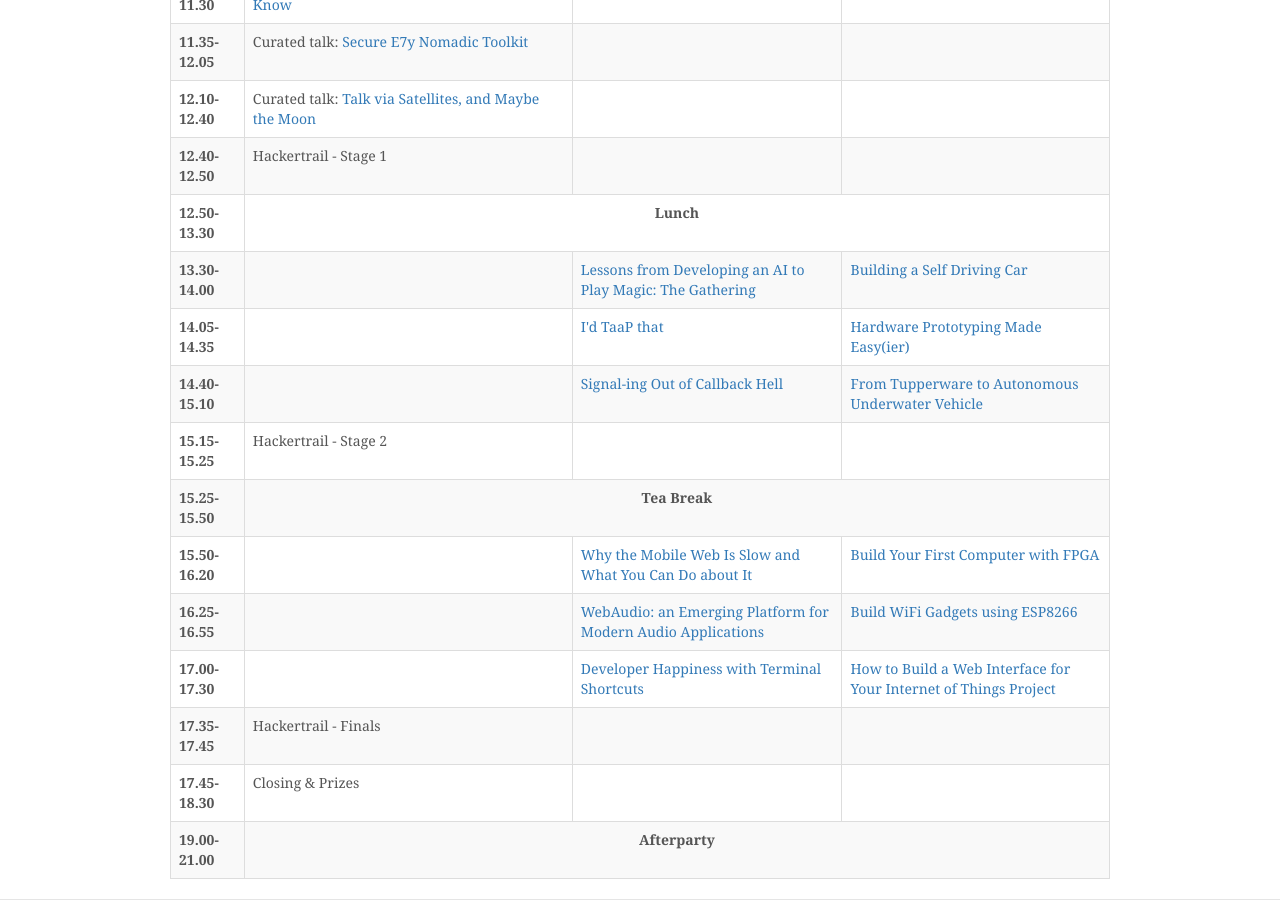
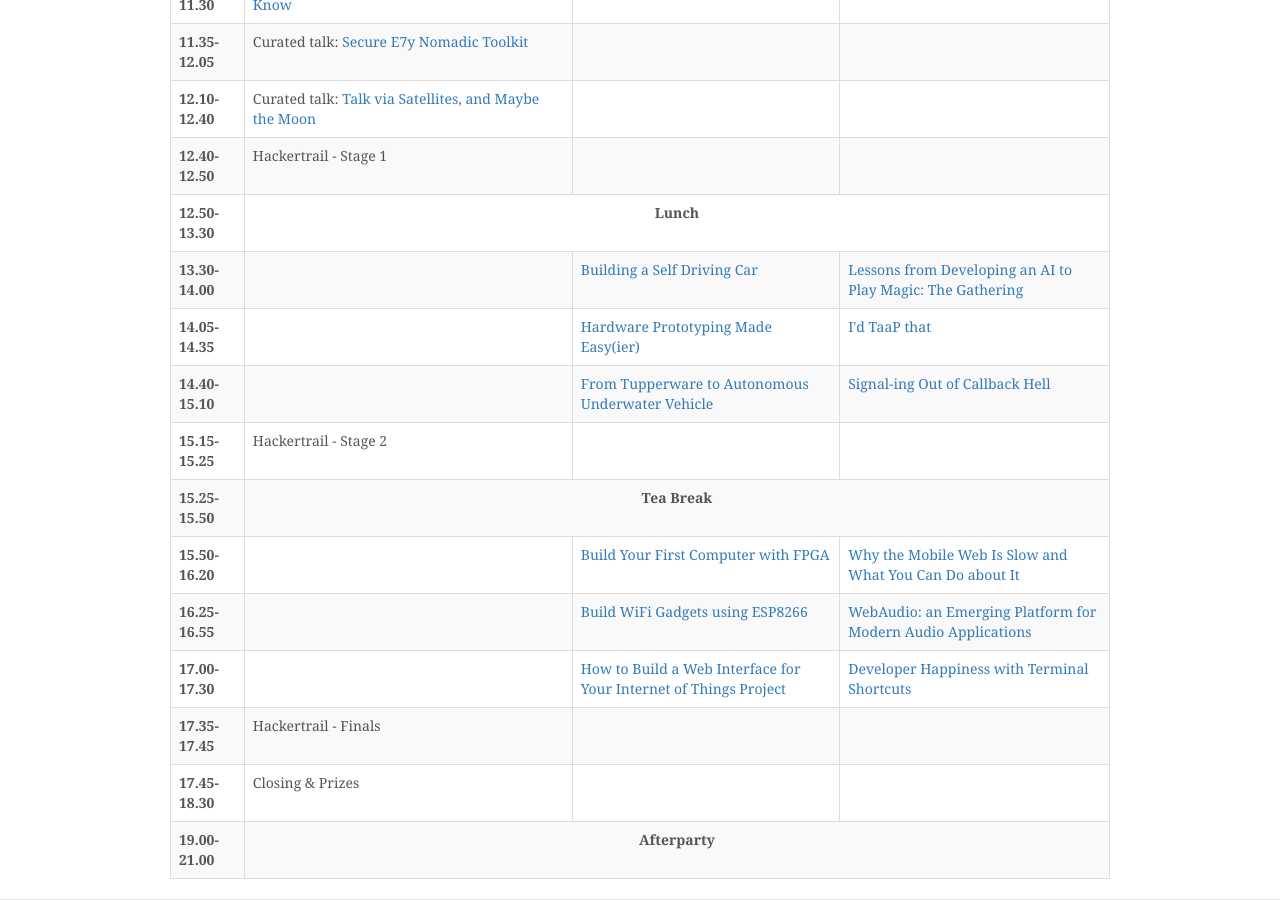
Before and after one commit to geekcampsg/website-2016, a Jekyll site: the page built from schedule.html, in a window 1280 px wide and 900 px high, scrolled down 568 px. Built offline with Jekyll 4.4.1, drawn with Linux system fonts in a browser that asks for light colours; comment, search, counter and statistics services are not loaded.

Commit message:
Move software track to SR3.

```diff
--- a/schedule.html
+++ b/schedule.html
@@ -86,20 +86,20 @@
       <tr>
         <th>13.30-14.00</th>
         <td></td>
+        <td>{% talk_link building-self-driving-car %}</td>
         <td>{% talk_link magarena-game-ai %}</td>
-        <td>{% talk_link building-self-driving-car %}</td>
       </tr>
       <tr>
         <th>14.05-14.35</th>
         <td></td>
+        <td>{% talk_link hardware-prototyping-made-easy %}</td>
         <td>{% talk_link id-taap-that %}</td>
-        <td>{% talk_link hardware-prototyping-made-easy %}</td>
       </tr>
       <tr>
         <th>14.40-15.10</th>
         <td></td>
+        <td>{% talk_link from-tupperware-to-auv %}</td>
         <td>{% talk_link signaling-out-of-callback-hell %}</td>
-        <td>{% talk_link from-tupperware-to-auv %}</td>
       </tr>
       <tr>
         <th>15.15-15.25</th>
@@ -114,20 +114,20 @@
       <tr>
         <th>15.50-16.20</th>
         <td></td>
+        <td>{% talk_link build-your-first-computer-with-fpga %}</td>
         <td>{% talk_link why-mobile-web-slow %}</td>
-        <td>{% talk_link build-your-first-computer-with-fpga %}</td>
       </tr>
       <tr>
         <th>16.25-16.55</th>
         <td></td>
+        <td>{% talk_link build-wifi-gadgets-using-esp8266 %}</td>
         <td>{% talk_link webaudio-an-emerging-platform %}</td>
-        <td>{% talk_link build-wifi-gadgets-using-esp8266 %}</td>
       </tr>
       <tr>
         <th>17.00-17.30</th>
         <td></td>
+        <td>{% talk_link how-to-build-web-interface-for-iot %}</td>
         <td>{% talk_link developer-happiness-with-terminal-shortcuts %}</td>
-        <td>{% talk_link how-to-build-web-interface-for-iot %}</td>
       </tr>
       <tr>
         <th>17.35-17.45</th>
```
